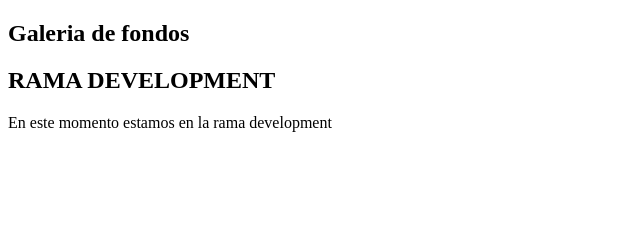
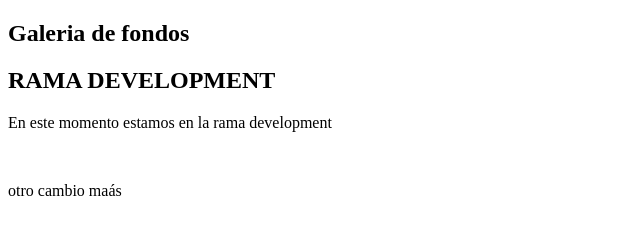
Before and after one commit to mstealth/edTeamgit, a plain HTML site: page index.html in a window 1280 px wide. Shown: the whole page, without its empty margins (0-640 px from the left). Drawn offline with Linux system fonts and the light colour scheme.

Commit message:
cambio en index para ver los cambios

```diff
--- a/index.html
+++ b/index.html
@@ -15,6 +15,7 @@
         <h2>RAMA DEVELOPMENT</h2>
         <p>En este momento estamos en la rama development</p>
         <img src="imagen.jpg" alt="" />
+        <p>otro cambio maás</p>
       </section>
     </div>
   </body>
```
